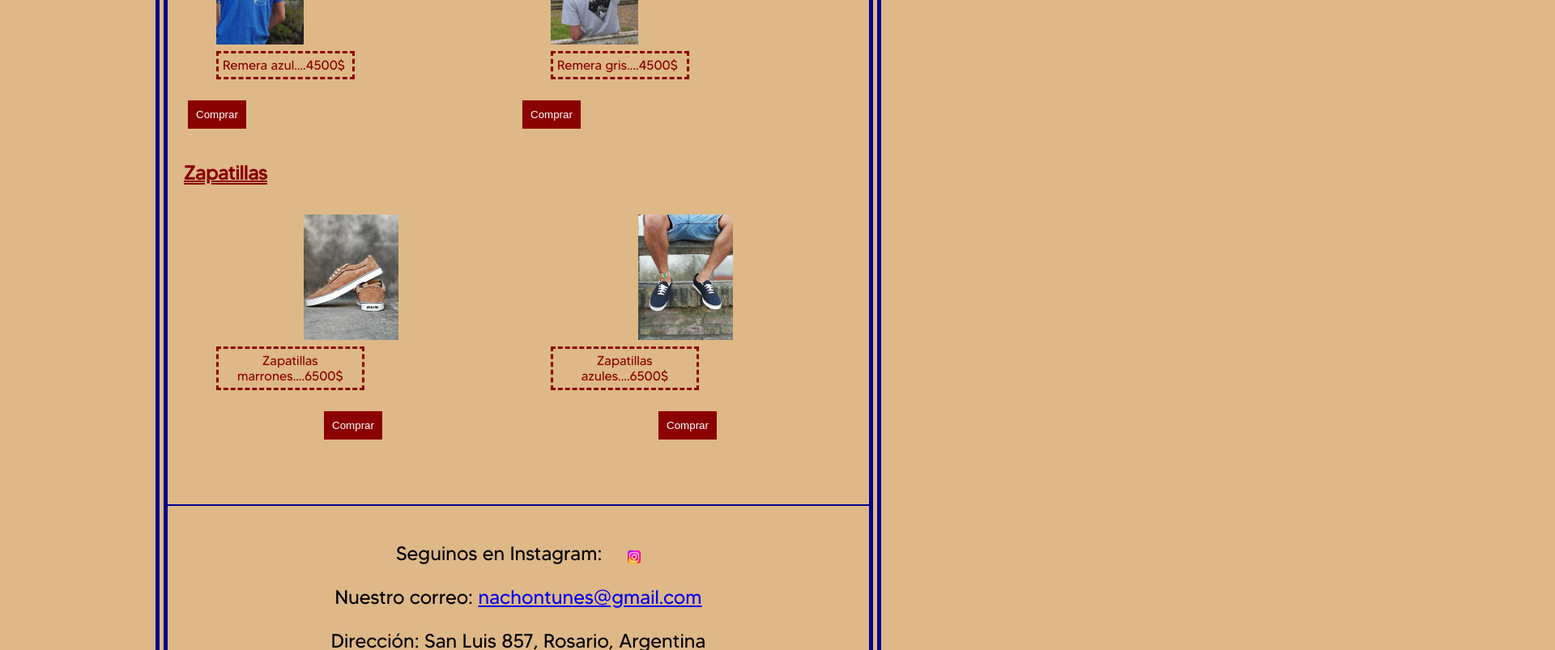
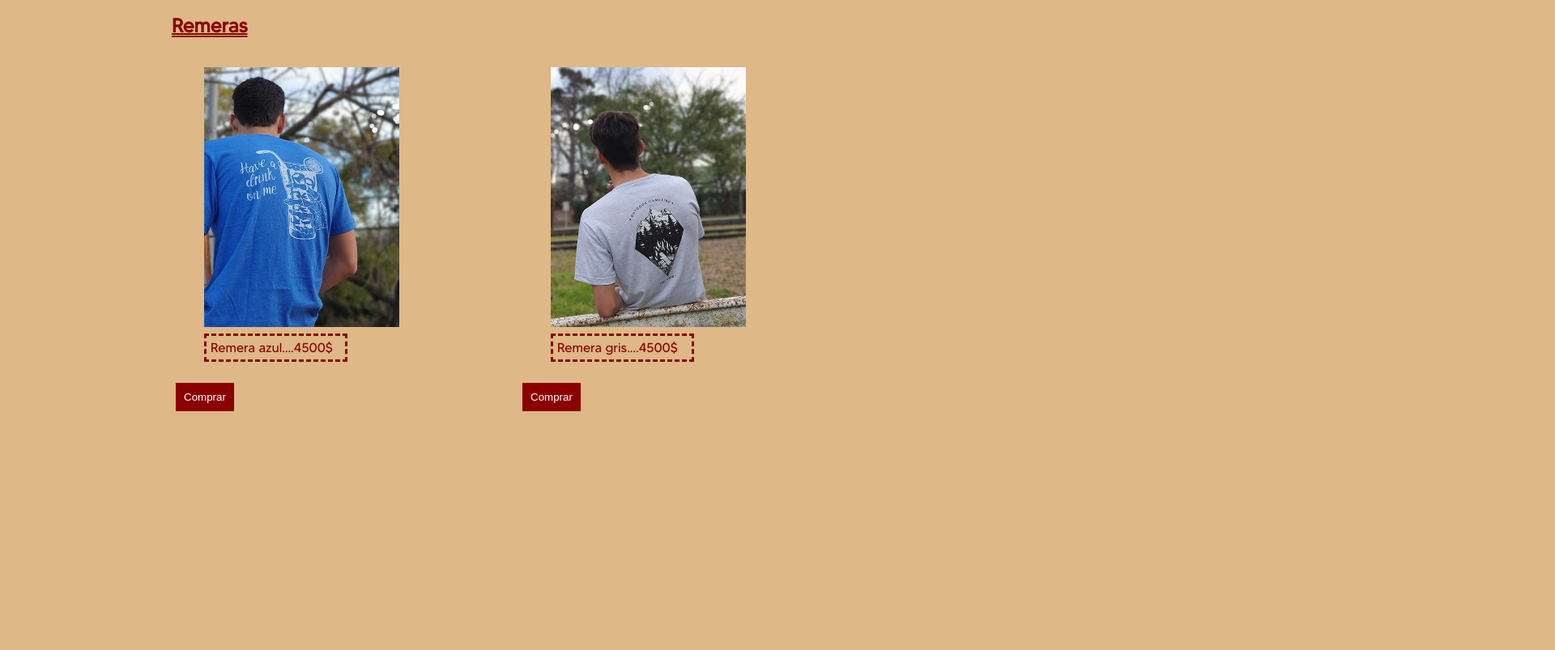
Before and after one commit to IgnacioAntunes/Entrega-final-Ignacio-Antunes, a website: page pages/portafolio.html in a window 1280 px wide. Shown: the part 1037-1840 px from the top of the page at 81% size, 1920 px wide, since content can reach past the window. Drawn offline with nearby package versions, Linux system fonts and the light colour scheme; a web font is replaced by a local one.

Commit message:
ojala apruebe

```diff
--- a/pages/portafolio.html
+++ b/pages/portafolio.html
@@ -63,7 +63,7 @@
                 <ul>
                     <li>
                         <figure class="remeras">
-                            <img src="../img/waraku remeras.jpeg" alt="foto_remera">
+                            <img src="../img/waraku remeras.jpeg" alt="foto_remera" class="remeras">
                             <figcaption>Remera azul....4500$</figcaption>
                         </figure>
                         <button type="button">Comprar</button>
@@ -71,7 +71,7 @@
 
                     <li>
                         <figure class="remeras">
-                            <img src="../img/waraku remeras 2.jpeg" alt="foto_remera">
+                            <img src="../img/waraku remeras 2.jpeg" alt="foto_remera" class="remeras">
                             <figcaption>Remera gris....4500$</figcaption>
                         </figure>
                         <button type="button">Comprar</button>
@@ -82,22 +82,22 @@
 
         <section>
             <h2>Zapatillas</h2>
-            <article>
+            <article >
                 <ul>
                     <li>
                         <figure>
-                            <img src="../img/waraku zapas.jpeg" alt="foto zapatillas">
+                            <img src="../img/waraku zapas.jpeg" alt="foto zapatillas"  class="zapatillas">
                             <figcaption>Zapatillas marrones....6500$</figcaption>
                         </figure>
-                        <button type="button">Comprar</button>
+                        <button type="button" class="buttonz">Comprar</button>
                     </li>
 
                     <li>
                         <figure>
-                            <img src="../img/waraku zapas1.jpeg" alt="foto zapatillas">
+                            <img src="../img/waraku zapas1.jpeg" alt="foto zapatillas"  class="zapatillas">
                             <figcaption>Zapatillas azules....6500$</figcaption>
                         </figure>
-                        <button type="button">Comprar</button>
+                        <button type="button" class="buttonz">Comprar</button>
                     </li>
                 </ul>
             </article>
--- a/scss/_generales.scss
+++ b/scss/_generales.scss
@@ -2,7 +2,7 @@
 
 body {
     background: $secondary-color;
-    border: 15px $primary-color double;
+
     margin-top: 2%;
     margin-right: 15%;
     margin-bottom: 2%;
--- a/scss/principales/_index.scss
+++ b/scss/principales/_index.scss
@@ -4,7 +4,9 @@
     grid: none;
     border: none;
     font-family: "Tommy";
-
+    #video{
+        width: 400px;
+    }
     #ofertas{
         border: darkred dashed 3px ;
     }
@@ -13,6 +15,7 @@
     }
     .maps{
         iframe{
+            padding: 0px;
             margin-bottom: 22%;
             margin-left: 10%;
         }
--- a/scss/principales/_portafolio.scss
+++ b/scss/principales/_portafolio.scss
@@ -3,11 +3,16 @@
 .portafolio {
     background-color: $secondary-color;
     @include gridMain ();
-    margin: 20px auto;
     padding: 20px;
     display: flex;
     flex-direction: column;
     flex-wrap: wrap;
+    .zapatillas{
+        margin-right: 55%;
+    }
+    .buttonz{
+        margin-right: 85%;
+    }
     section {
         margin-bottom: 20px;
     }
@@ -32,7 +37,7 @@
     }
 
     img {
-        width: 35%;
+        width: 65%;
         height: 35%;
         height: auto;
     }
@@ -46,6 +51,7 @@
     figure {
         position: relative;
     }
+
     .remeras{
         width: 75%;
     }
--- a/scss/principales/_servicios.scss
+++ b/scss/principales/_servicios.scss
@@ -1,6 +1,5 @@
 /* Estilos para servicios*/
 .body_servicios{
-    border: 15px double $primary-color;
     margin-top: 2%;
     margin-right: 10%;
     margin-bottom: 2%;
```
Also changed, not shown: index.html (+2 -2 lines), css/style.css, 1 other file.
